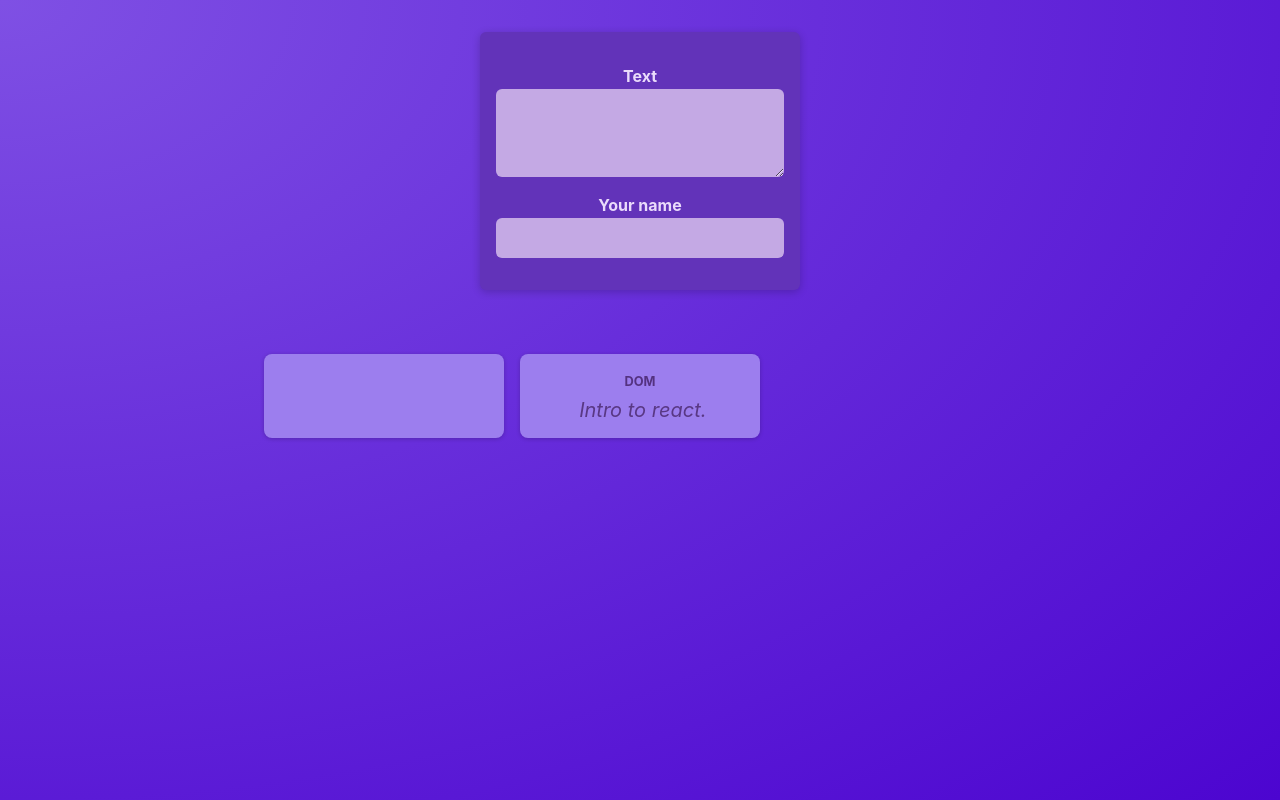
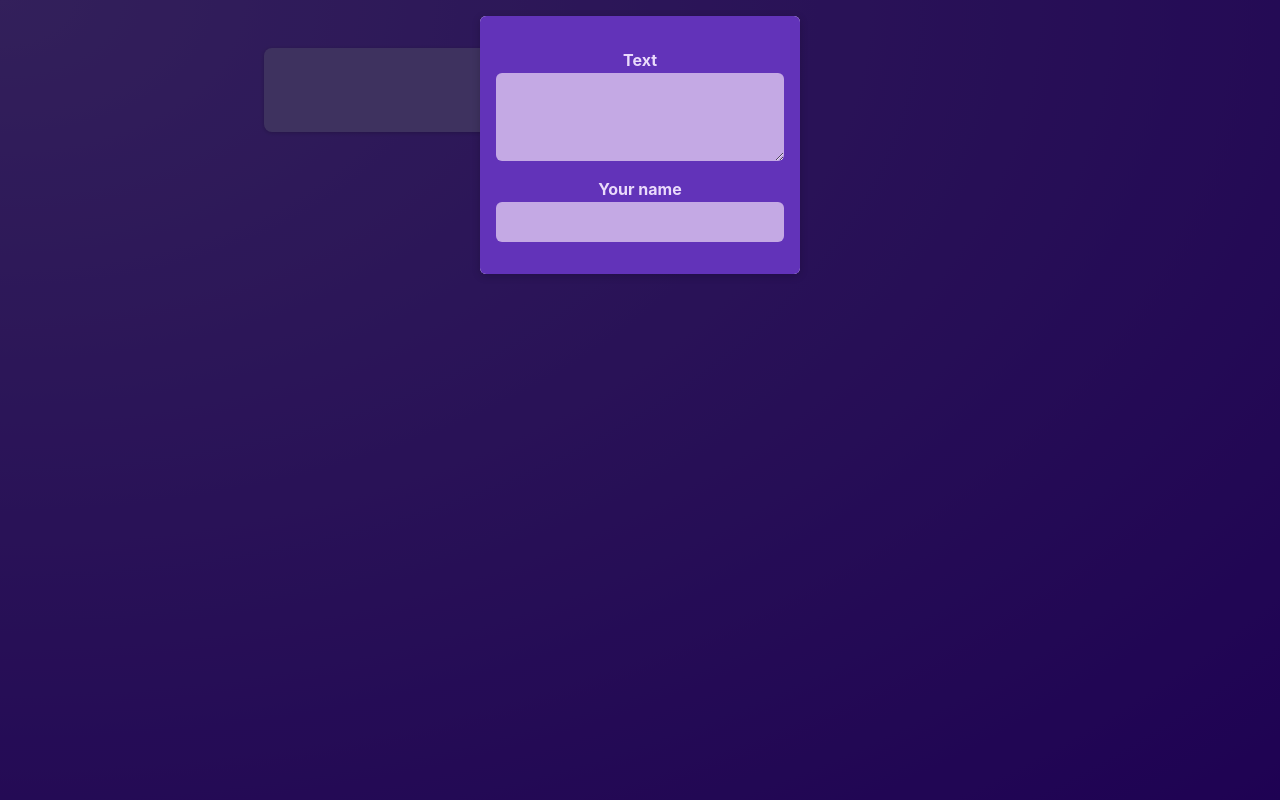
Before and after one commit to DomBurke23/react-bulletin-board, a React (Vite) app: page / in a window 1280 px wide. Built offline with nearby package versions, Linux system fonts and the light colour scheme.

Commit message:
children prop

```diff
--- /dev/null
+++ b/src/components/Modal.jsx
@@ -0,0 +1,16 @@
+import classes from "./Modal.module.css";
+
+// children is a reserved prop name , we could pass in props and then reference prop.children instead
+function Modal({ children }) {
+  // open defaults as true, open is required due to the dialog
+  return (
+    <>
+      <div className={classes.backdrop} />
+      <dialog open className={classes.modal}>
+        {children}
+      </dialog>
+    </>
+  );
+}
+
+export default Modal;
--- /dev/null
+++ b/src/components/Modal.module.css
@@ -0,0 +1,18 @@
+.backdrop {
+    position: fixed;
+    top: 0;
+    left: 0;
+    width: 100%;
+    height: 100vh;
+    background-color: rgba(0, 0, 0, 0.6);
+    z-index: 1;
+  }
+
+  .modal {
+    border: none;
+    border-radius: 6px;
+    box-shadow: 0 2px 8px rgba(0, 0, 0, 0.2);
+    padding: 0;
+    overflow: hidden;
+    z-index: 1;
+  }
--- a/src/components/NewPost.module.css
+++ b/src/components/NewPost.module.css
@@ -2,9 +2,9 @@
     background-color: #6233b9;
     padding: 1rem;
     width: 20rem;
-    margin: 2rem auto;
+    /*margin: 2rem auto;
     border-radius: 6px;
-    box-shadow: 0 2px 8px rgba(0, 0, 0, 0.2);
+    box-shadow: 0 2px 8px rgba(0, 0, 0, 0.2);*/
   }
 
   .form label {
--- a/src/components/PostsList.jsx
+++ b/src/components/PostsList.jsx
@@ -6,6 +6,7 @@
 import Post from "./Post";
 import NewPost from "./NewPost";
 import classes from "./PostsList.module.css";
+import Modal from "./Modal";
 
 function PostsList() {
   // register state
@@ -29,10 +30,12 @@
 
   return (
     <>
-      <NewPost
-        onBodyChange={bodyChangeHandler}
-        onAuthorChange={authorChangeHandler}
-      />
+      <Modal>
+        <NewPost
+          onBodyChange={bodyChangeHandler}
+          onAuthorChange={authorChangeHandler}
+        />
+      </Modal>
       <ul className={classes.posts}>
         <Post author={enteredAuthor} body={enteredBody} />
         <Post author="Dom" body="Intro to react." />
```
